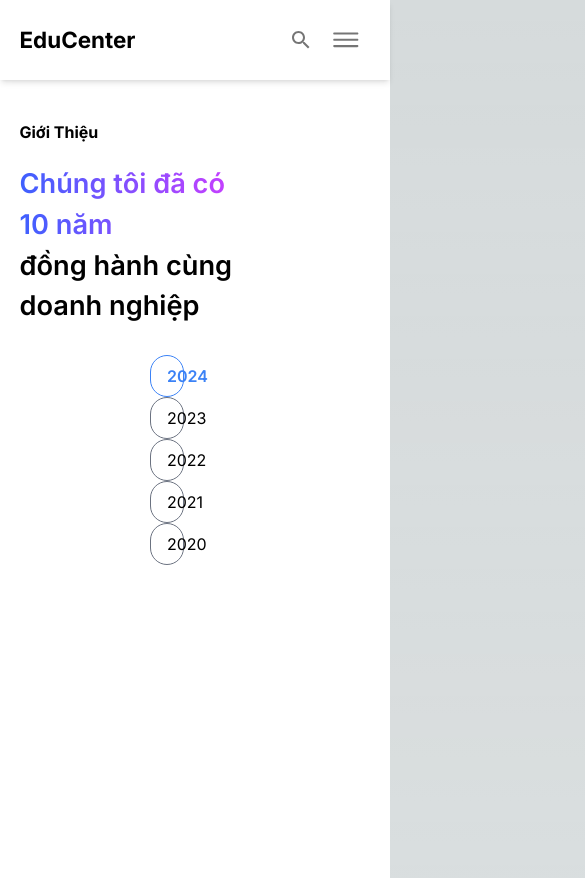
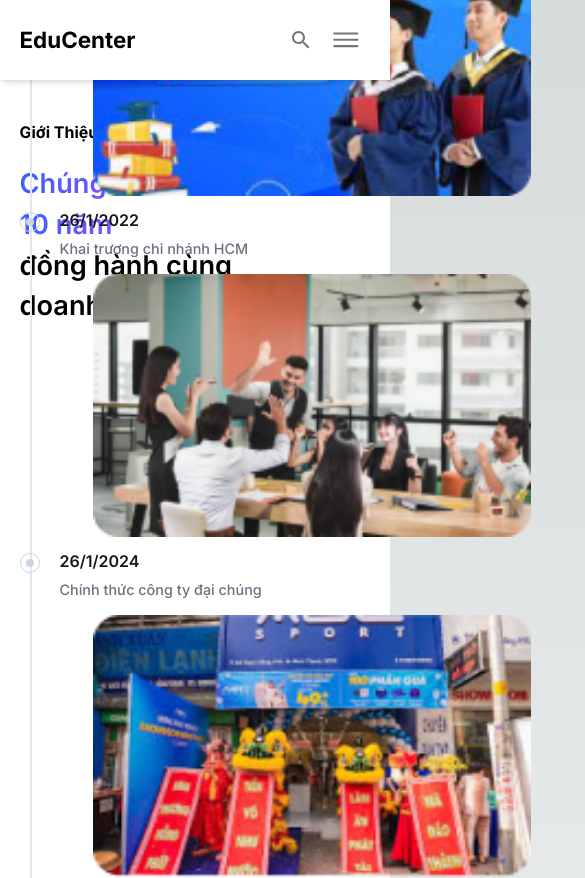
Before and after one commit to bigg-d/educenter_LDP, a Next.js app: page / in a window 390 px wide. Shown: the top 878 px of the page, 585 px wide, since content can reach past the window. Built offline with nearby package versions, Linux system fonts and the light colour scheme.

Commit message:
helppppp me

```diff
--- a/src/@Page/Introduce/component/Banner.tsx
+++ b/src/@Page/Introduce/component/Banner.tsx
@@ -83,13 +83,13 @@ const Banner = () => {
   };
   return (
     <div className="w-full flex flex-col items-center bg-white">
-      <div className="w-[90%] mt-10 md:w-[85%] gap-5 flex flex-col">
+      <div className="w-[90%] mt-10 md:w-full gap-5 flex flex-col 2xl:pb-10 pb-10">
         {mobile && (
           <div>
             <h1 className="font-bold">Giới Thiệu</h1>
           </div>
         )}
-        <div className="flex flex-col text-[1.7rem] md:text-[2.5rem] lg:text-[3rem]  w-[65%]">
+        <div className="md:w-[80%] md:mx-auto flex flex-col text-[1.7rem] md:text-[2.5rem] lg:text-[3rem]  w-[65%]">
           <h2 className="bg-gradient-to-r from-[#3E60FE] to-[#D23CFF] text-transparent bg-clip-text  font-semibold">
             Chúng tôi đã có 10 năm
           </h2>
@@ -99,7 +99,7 @@ const Banner = () => {
         </div>
 
         <div className="">
-          <div className="flex flex-col gap-5  slider-container ">
+          <div className="flex dektop:w-full  flex-col gap-5  slider-container ">
             <Slider
               asNavFor={nav1}
               ref={(slider: any) => (sliderRef2 = slider)}
@@ -107,62 +107,115 @@ const Banner = () => {
               focusOnSelect={true}
               // afterChange={handleYearChange}
               {...settings}
-              className="mx-auto dektop:w-max my-2"
+              className={clsx(" ", {
+                " 2xl:mx-auto  ml-[10%] w-max my-2 ": tablet,
+                "  mx-auto w-max": mobile,
+              })}
             >
               {frameList.map((item) => (
                 <div
                   onClick={() => handleYearChange(item.year)}
                   key={item.year}
-                  className={clsx(
-                    "border-solid border rounded-full  px-4 py-2  flex justify-center slider-item cursor-pointer transition-all duration-300 hover:bg-blue-500 hover:text-white",
-                    {
+                  className={clsx("", {
+                    "border-solid border rounded-full w-[2%]   px-4 py-2  flex justify-center slider-item cursor-pointer transition-all duration-300 hover:bg-blue-500 hover:text-white":
+                      tablet,
                     "border-blue-500  font-[600] text-blue-500":
                       item.year === selectedYear,
                     "border-gray-500 text-black": item.year !== selectedYear,
-                    }
-                  )}
+                    "px-2 py-2  border-solid border rounded-full flex justify-center slider-item text-[0.8rem] transition-all duration-300 hover:bg-blue-500 hover:text-white":
+                      mobile,
+                  })}
                 >
                   {item.year}
                 </div>
               ))}
             </Slider>
+            <div className=" relative flex justify-end ">
+              {tablet && (
+                <div className="border absolute border-solid-5 md:border-gray-200 top-[19%] w-full " />
+              )}
               <Slider
-              className="slide-phong"
+                className={clsx("", {
+                  "slide-phong   w-[100%] right-[-10%]  flex gap-30": tablet,
+                  "slide-phong   w-[100%]  flex  ": mobile,
+                })}
                 asNavFor={nav2}
                 ref={(slider: any) => (slider ? (sliderRef1 = slider) : null)}
                 slidesToShow={5}
+                vertical={false}
+                responsive={[
+                  {
+                    breakpoint: 1024,
+                    settings: {
+                      slidesToShow: 3,
+                      vertical: false,
+                    },
+                  },
+                  {
+                    breakpoint: 480,
+                    settings: {
+                      slidesToShow: 3,
+                      vertical: true,
+                    },
+                  },
+                ]}
               >
                 {frameList.map((item, index) =>
                   item.items?.map((pro, indexPro) => (
                     <div
                       key={indexPro}
                       className={clsx("", {
-                      "flex flex-col": mobile,
-                      "flex flex-col gap-5  2xl:min-w-[2%] ": tablet,
+                        "w-full": mobile,
+                        "flex flex-col z-[1]  relative": tablet,
                       })}
                     >
                       {tablet && (
-                      <div className="bg-gradient-to-r from-[#3E60FE] to-[#D23CFF] text-transparent bg-clip-text  font-semibold">
+                        <div className="mb-3 ml-0 bg-gradient-to-r from-[#3E60FE] to-[#D23CFF] text-transparent bg-clip-text 2xl:text-2xl  font-semibold">
                           {item.year}
                         </div>
                       )}
-                    <div className="flex gap-5 relative ">
-                      <div className="w-5 2xl:w-7 2xl:h-7  h-5 relative z-[1]">
-                        <div className="w-2 2xl:w-3 2xl:h-3 h-2 left-[6px] top-[6px] absolute bg-slate-300 rounded-full" />
-                        <div className="w-5 h-5 2xl:w-6 2xl:h-6 left-0 top-0 absolute rounded-full border border-slate-300" />
+                      <div className="flex md:w-[120%] dektop:w-full  flex-wrap relative  ">
+                        <div className="flex gap-5">
+                          <div>
+                            <div className="w-5 2xl:w-7 2xl:h-7  h-5 relative  ">
+                              <div className="w-2 2xl:w-3 2xl:h-3 h-2 left-[6px] top-[6px] z-[2] absolute bg-slate-300 rounded-full" />
+                              <div className="w-5 h-5 2xl:w-6 2xl:h-6 left-0 top-0 absolute z-[2] rounded-full border border-slate-300" />
                             </div>
-                      <div className="border absolute border-solid border-gray-400 h-[60%] top-[0.7rem] left-[0.65rem]" />
-                      <div className="flex flex-col gap-5 ">
-                        <div className=" py-0.5 flex-col justify-start items-start gap-2 inline-flex ">
-                          <div className=" text-zinc-900 text-xs font-semibold  leading-none">
+                            {/* {mobile && indexPro === item.items.length - 1 && (
+                              <div className="border z-0 absolute border-solid border-gray-200 h-[100%]  md:h-[500%]  md:top-[0.7rem] left-[0.65rem]" />
+                            )} */}
+                            <div className="border z-0 absolute border-solid border-gray-200 h-[500%]  md:top-[0.7rem] left-[0.65rem]" />
+                          </div>
+                          <div
+                            className={clsx("", {
+                              " py-9 px-6 flex-col justify-start items-start gap-2 inline-flex ":
+                                tablet,
+                              "flex flex-col gap-3": mobile,
+                            })}
+                          >
+                            <div className=" text-zinc-900 text-[1rem]  md:text-xs 2xl:text-lg font-semibold  leading-none">
                               {pro.day}
                             </div>
-                          <div className=" text-gray-500 text-sm font-medium  leading-tight">
+                            <div className=" text-gray-500 text-[0.9rem] md:text-sm font-medium 2xl:text-base  leading-tight">
                               {pro.text}
                             </div>
                           </div>
-                        <div className="">
-                          <img src={pro.image} alt="" />
+                        </div>
+                        <div
+                          className={clsx("", {
+                            "w-full relative  top-0 left-0 z-[2]": tablet,
+                            "w-full relative  top-0 left-[10%] z-[2]": mobile,
+                          })}
+                        >
+                          <div
+                            className={clsx("", {
+                              "relative aspect-[200/120] md:w-[50%]  h-auto ":
+                                tablet,
+                              "relative aspect-[200/120] w-[60%] my-4  h-auto ":
+                                mobile,
+                            })}
+                          >
+                            <Image src={pro.image} alt="" fill />
                           </div>
                         </div>
                       </div>
@@ -174,6 +227,7 @@ const Banner = () => {
           </div>
         </div>
       </div>
+    </div>
   );
 };
 
--- a/src/@Page/Introduce/index.tsx
+++ b/src/@Page/Introduce/index.tsx
@@ -9,11 +9,11 @@ const IntroduceLayout = () => {
   return (
     <>
       <Banner />
-      <Mission />
+      {/* <Mission />
       <Vision />
       <WorkCulture />
       <Result />
-      <Comment />
+      <Comment /> */}
     </>
   );
 };
--- a/src/app/globals.css
+++ b/src/app/globals.css
@@ -5,6 +5,9 @@
 @import "~slick-carousel/slick/slick-theme.css";
 .slick-slide {
   padding-right: 20px;
+}
+.slick-slide {
+  min-height: 0.3% !important;
 }
 .divSlide {
   /* width: 105% !important; */
```
Also changed, not shown: src/@Page/Introduce/component/Mission.tsx (+52 -137 lines). Lines whose indentation alone changed are shown as unchanged.
